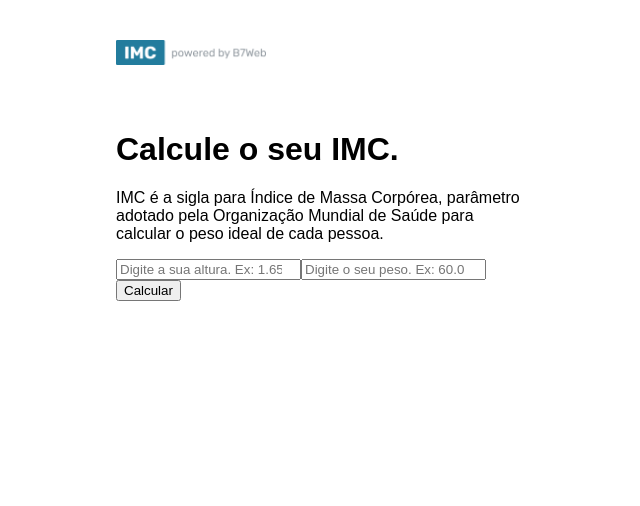
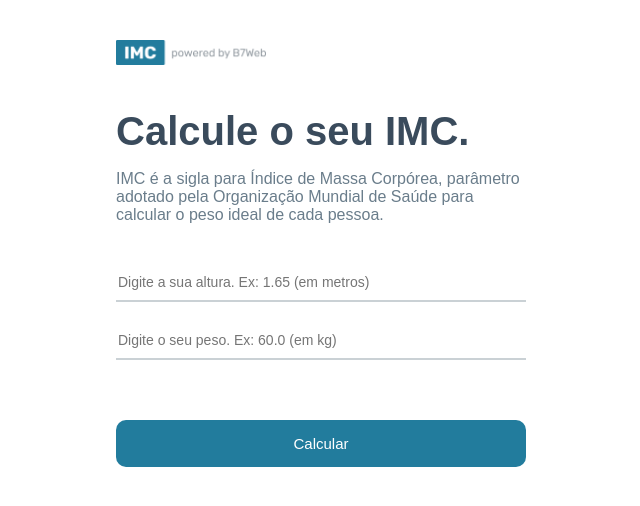
Before and after one commit to LucasCavalheri/calculadora-imc, a React (Vite) app: page / in a window 1280 px wide. Shown: the top 506 px of the page, without its empty margins (74-714 px from the left). Built offline with nearby package versions, Linux system fonts and the light colour scheme.

Commit message:
Feat: Estilizando o leftSide (inputs e button)

```diff
--- a/src/App.module.css
+++ b/src/App.module.css
@@ -20,6 +20,45 @@ body {
   margin-right: 2.5rem;
 }
 
+.container .leftSide h1 {
+  margin: 0;
+  font-size: 2.5rem;
+  color: #3A4B5C;
+}
+
+.container .leftSide p {
+  font-size: 1rem;
+  margin-bottom: 2.5rem;
+  color: #6A7D8B;
+}
+
+.container .leftSide input {
+  width: 100%;
+  border: 0;
+  border-bottom: .125rem solid rgba(150, 163, 171, .5);
+  padding: .625rem .125rem;
+  margin-bottom: 1.25rem;
+  font-size: .875rem;
+  outline: 0;
+}
+
+.container .leftSide button {
+  background-color: #227C9D;
+  color: white;
+  font-size: .9375rem;
+  border: 0;
+  border-radius: .625rem;
+  padding: .9375rem 0;
+  width: 100%;
+  cursor: pointer;
+  margin-top: 2.5rem;
+  transition: all ease .3s;
+}
+
+.container .leftSide button:hover {
+  opacity: .8;
+}
+
 .container .rightSide {
   flex: 1;
   margin-left: 2.5rem;
```
